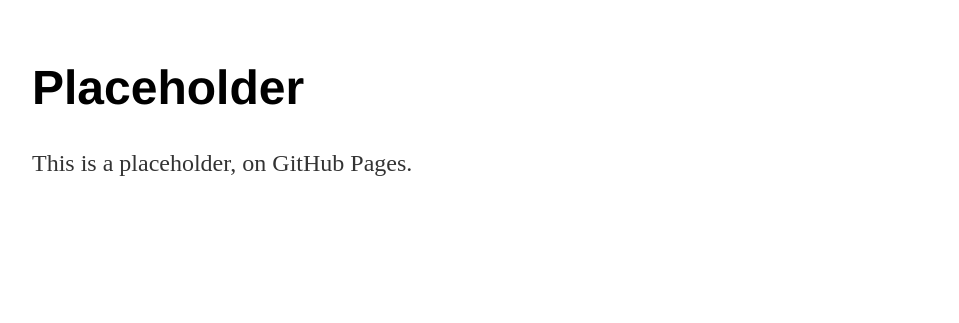
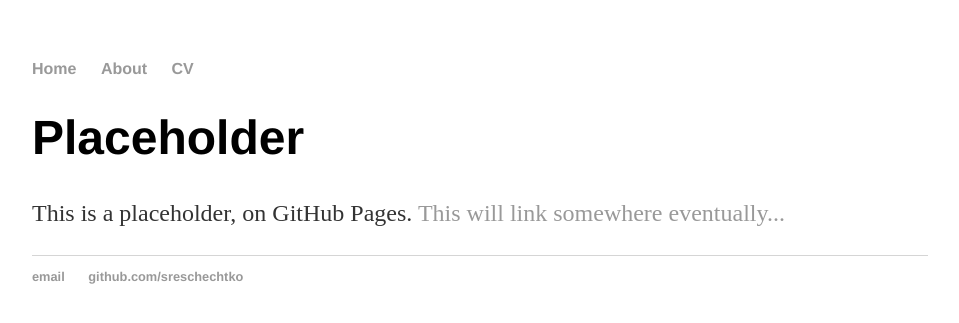
Before and after one commit to sreschechtko/sreschechtko.github.io, a Jekyll site: the page built from index.html, in a window 1280 px wide. Shown: the top 323 px of the page, without its empty margins (160-1119 px from the left). Built offline with Jekyll 4.4.1, drawn with Linux system fonts in a browser that asks for light colours.

Commit message:
Update index.html
Switched to layout

```diff
--- a/index.html
+++ b/index.html
@@ -1,11 +1,8 @@
-<!DOCTYPE html>
-<html>
-    <head>
-		<title>Placeholder</title>
-		<link rel="stylesheet" type="text/css" href="/css/main.css">
-	</head>
-    <body>
-        <h1>Placeholder</h1>
-        <p>This is a placeholder, on GitHub Pages.</p>
-    </body>
-</html>
+---
+layout: default
+title: Sasha Reschechtko
+---
+<div class="blurb">
+	<h1>Placeholder</h1>
+	<p>This is a placeholder, on GitHub Pages. <a href="/about">This will link somewhere eventually...</a></p>
+</div><!-- /.blurb -->
```
